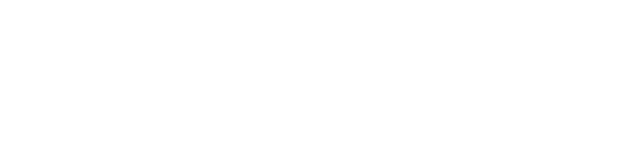
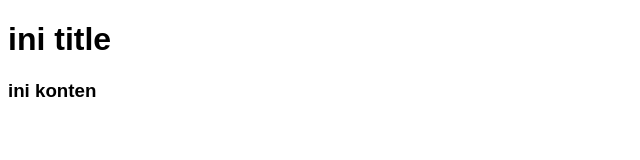
Before and after one commit to raflyalvito/RevoU, a plain HTML site: page index.html in a window 1280 px wide. Shown: the whole page, without its empty margins (0-640 px from the left). Drawn offline with Linux system fonts and the light colour scheme.

Commit message:
menambahkan css

```diff
--- a/index.html
+++ b/index.html
@@ -4,6 +4,15 @@
     <meta charset="UTF-8" />
     <meta name="viewport" content="width=device-width, initial-scale=1.0" />
     <title>dokument nama</title>
+    <link rel="stylesheet" href="style.css" />
   </head>
-  <body></body>
+  <body>
+    <header>
+      <h1>ini title</h1>
+    </header>
+
+    <article>
+      <h3>ini konten</h3>
+    </article>
+  </body>
 </html>
--- /dev/null
+++ b/style.css
@@ -0,0 +1,3 @@
+body {
+  font-family: Arial, Helvetica, sans-serif;
+}
```
